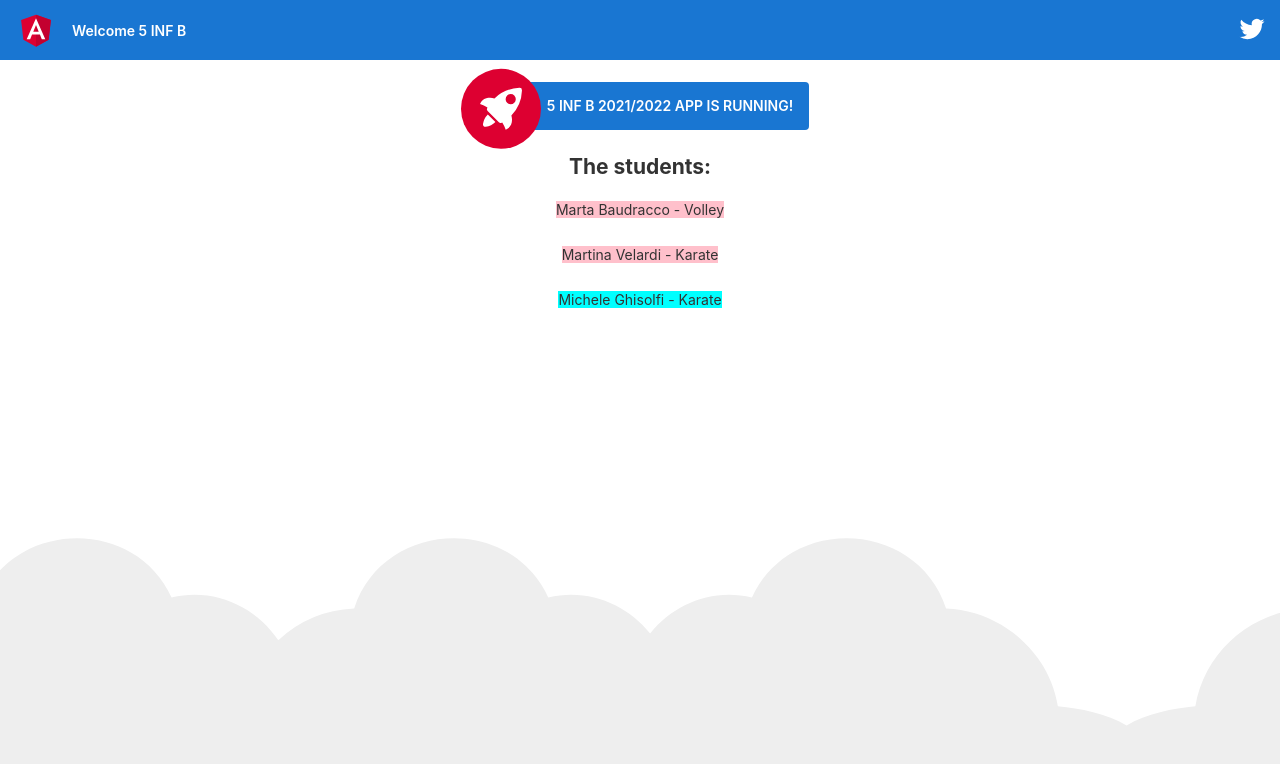
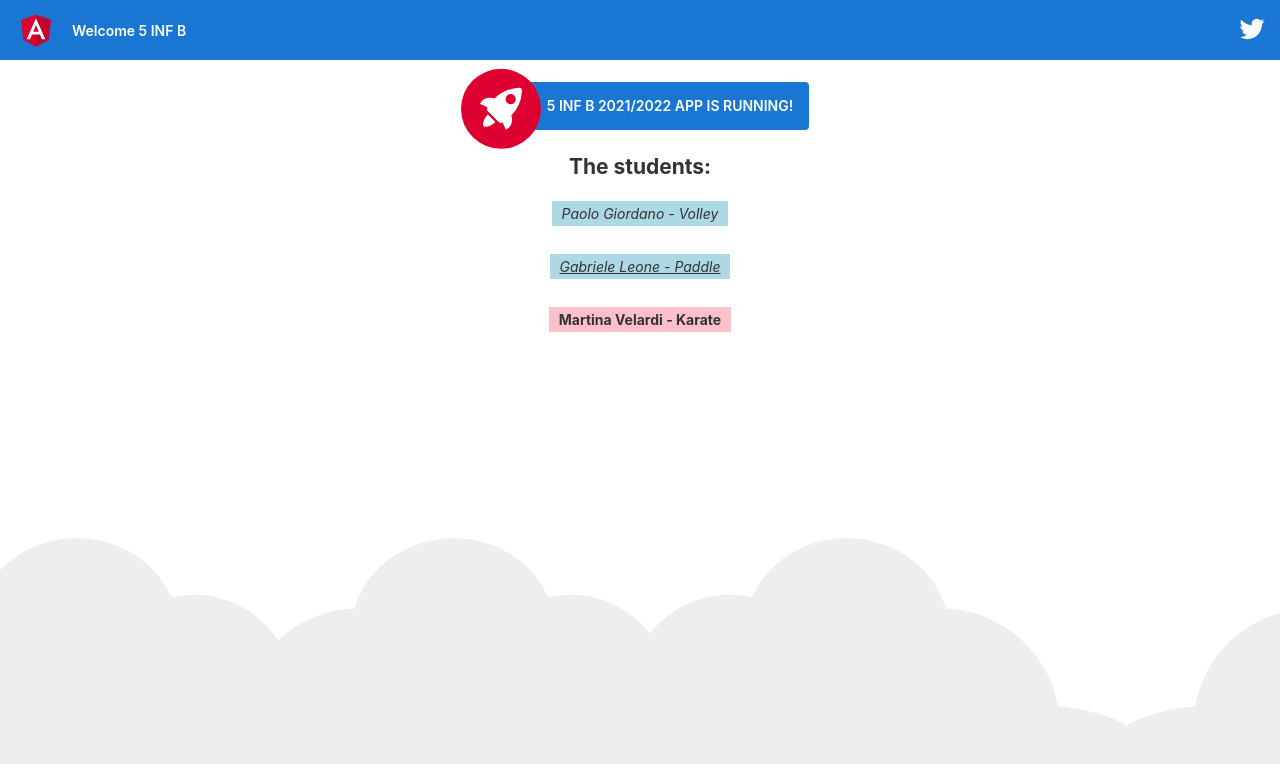
Before and after one commit to vallauri-ict/angular-course-michele-ghisolfi, an Angular app: page / in a window 1280 px wide. Shown: the top 764 px of the page. Built offline with nearby package versions, Linux system fonts and the light colour scheme.

Commit message:
Lesson 1 - Step 4: click handler for student component and global cliaccable class

```diff
--- a/src/app/student/student.component.css
+++ b/src/app/student/student.component.css
@@ -0,0 +1,13 @@
+.female {
+    background-color: pink;
+    font-weight: bold;
+}
+
+.male{
+    background-color: lightblue;
+    font-style: italic;
+}
+
+.underlined{
+    text-decoration: underline;
+}
--- a/src/app/student/student.component.html
+++ b/src/app/student/student.component.html
@@ -1,3 +1,10 @@
-<p [ngStyle]="{backgroundColor: student.gender == 'F' ? 'pink' : 'cyan'}">
+<!-- <p [ngStyle]="{backgroundColor: student.gender == 'F' ? 'pink' : 'cyan'}">
+    {{ student.name }} - {{ student.hobby }}
+</p> -->
+<p class="cliccable" [ngClass]="{
+    'female': student.gender=='F',
+    'male': student.gender=='M',
+    'underlined': student.hobby=='Paddle' }"
+    (click)="onStudentClick()">
     {{ student.name }} - {{ student.hobby }}
 </p>
--- a/src/app/student/student.component.ts
+++ b/src/app/student/student.component.ts
@@ -25,6 +25,10 @@ export class StudentComponent implements OnInit {
   student: any
 
   constructor() {
+    this.randomStudent()
+  }
+
+  private randomStudent() {
     let num = Math.floor(Math.random()*this.studentList.length)
     this.student = this.studentList[num]
   }
@@ -32,4 +36,7 @@ export class StudentComponent implements OnInit {
   ngOnInit(): void {
   }
 
+  onStudentClick() {
+    this.randomStudent()
+  }
 }
--- a/src/styles.css
+++ b/src/styles.css
@@ -1 +1,5 @@
-/* You can add global styles to this file, and also import other style files */
+/* global styles */
+.cliccable {
+    cursor: pointer;
+    padding: 4px 10px;
+}
```
